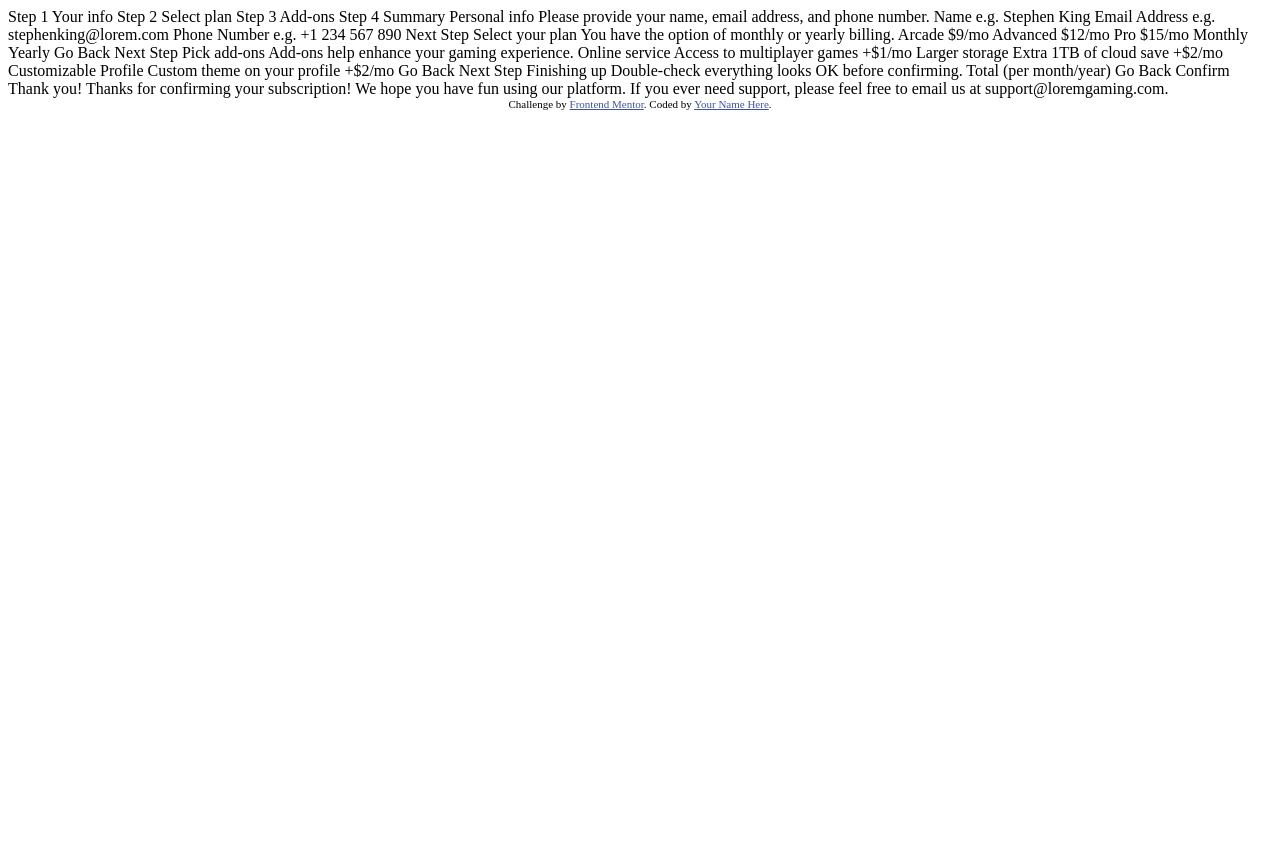
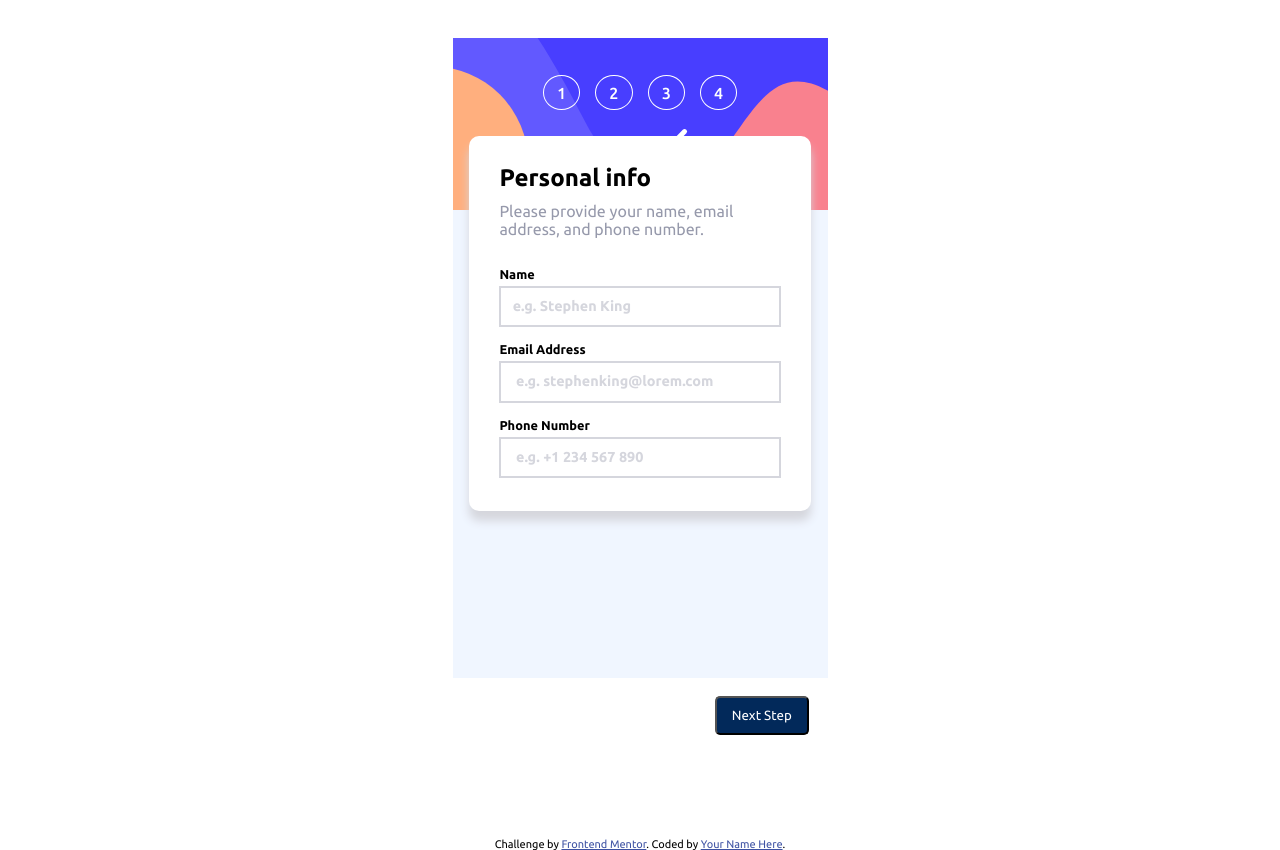
Before and after one commit to bmmar/multi-step-form-main, a plain HTML site: page index.html in a window 1280 px wide. Before the commit the page ends 800 px from the top, so only its background shows below. Drawn offline with Linux system fonts and the light colour scheme.

Commit message:
Page One complete

```diff
--- /dev/null
+++ b/app.css
@@ -0,0 +1,114 @@
+/********** Mobile Design *************/
+html {
+  height: 100%;
+}
+
+body {
+  font-family: "Ubuntu", sans-serif;
+  max-width: 375px;
+  height: 100%;
+  margin: 0 auto;
+}
+
+h1 {
+  font-size: 1.5rem;
+  margin-bottom: 10px;
+}
+
+.wrapper-blank {
+  width: 100%;
+  height: 100%;
+}
+
+.main-bkg {
+  background-color: hsl(217, 100%, 97%);
+  height: 80%;
+  margin: 10% 0 5%;
+  background-image: url("./assets/images/bg-sidebar-mobile.svg");
+  background-repeat: no-repeat;
+}
+
+.sidebar {
+  padding: 10% 0 7%;
+  display: flex;
+  justify-content: center;
+}
+
+.sidebar-number {
+  border-radius: 50%;
+  border: 1px solid hsl(0, 0%, 100%);
+  padding: 2% 3.5%;
+  margin: 0 2%;
+  font-weight: 500;
+  color: hsl(0, 0%, 100%);
+}
+.card-page-one {
+  background-color: hsl(0, 0%, 100%);
+  max-width: 75%;
+  margin: 0 auto;
+  border-radius: 10px;
+  padding: 3% 8% 6%;
+  box-shadow: 0 10px 10px hsl(231, 11%, 85%);
+}
+.request-text {
+  padding: 0 0 5%;
+  color: hsl(231, 11%, 63%);
+  margin-bottom: 10px;
+}
+
+.input-area {
+  display: flex;
+  flex-direction: column;
+  /* margin: 0 10%; */
+}
+
+.input-area label {
+  margin: 5px 0;
+  font-size: 0.8rem;
+  font-weight: 600;
+}
+.input-area input {
+  padding: 4%;
+  font-family: "Ubuntu", sans-serif;
+  border-color: hsl(231, 11%, 85%);
+  border-style: solid;
+  box-shadow: none;
+  margin-bottom: 10px;
+}
+
+input::placeholder {
+    color: hsl(231, 11%, 85%);
+    font-weight: bold;
+    font-size: 0.9rem;
+}
+
+.next-step {
+  float: right;
+  color: white;
+  background-color: hsl(213, 96%, 18%);
+  padding: 10px 15px;
+  border-radius: 5px;
+  font-family: "Ubuntu", sans-serif;
+  margin-right: 5%;
+}
+
+.step,
+.sidebar-text {
+  display: none;
+}
+
+.step-two,
+.step-three,
+.step-four,
+.step-five {
+  display: none;
+}
+
+/************** Footer ****************/
+.attribution {
+  font-size: 11px;
+  text-align: center;
+}
+.attribution a {
+  color: hsl(228, 45%, 44%);
+}
--- a/index.html
+++ b/index.html
@@ -1,126 +1,123 @@
 <!DOCTYPE html>
 <html lang="en">
   <head>
-  <meta charset="UTF-8">
-  <meta name="viewport" content="width=device-width, initial-scale=1.0"> <!-- displays site properly based on user's device -->
+    <meta charset="UTF-8" />
+    <meta name="viewport" content="width=device-width, initial-scale=1.0" />
+    <!-- displays site properly based on user's device -->
 
-  <link rel="icon" type="image/png" sizes="32x32" href="./images/favicon-32x32.png">
+    <link
+      rel="icon"
+      type="image/png"
+      sizes="32x32"
+      href="./images/favicon-32x32.png"
+    />
+    <link rel="preconnect" href="https://fonts.googleapis.com" />
+    <link rel="preconnect" href="https://fonts.gstatic.com" crossorigin />
+    <link
+      href="https://fonts.googleapis.com/css2?family=Ubuntu:wght@400;500;700&display=swap"
+      rel="stylesheet"
+    />
 
-  <title>Frontend Mentor | Multi-step form</title>
+    <link rel="stylesheet" href="./app.css" />
 
-  <!-- Feel free to remove these styles or customise in your own stylesheet 👍 -->
-  <style>
-    .attribution { font-size: 11px; text-align: center; }
-    .attribution a { color: hsl(228, 45%, 44%); }
-  </style>
+    <title>Multi-step form</title>
   </head>
   <body>
-
+    <div class="wrapper-blank">
+      <div class="main-bkg">
+        <div class="sidebar">
           <!-- Sidebar start -->
 
-  Step 1
-  Your info
-
-  Step 2
-  Select plan
-
-  Step 3
-  Add-ons
-
-  Step 4
-  Summary
+          <span class="step">Step</span><span class="sidebar-number">1</span>
+          <span class="sidebar-text">Your info</span>
+          <span class="step">Step</span><span class="sidebar-number">2</span>
+          <span class="sidebar-text">Select plan</span>
+          <span class="step">Step</span><span class="sidebar-number">3</span>
+          <span class="sidebar-text">Add-ons</span>
+          <span class="step">Step</span><span class="sidebar-number">4</span>
+          <span class="sidebar-text">Summary</span>
 
           <!-- Sidebar end -->
+        </div>
+        <div class="card-page-one">
+          <!-- Step 1 start -->
+          <h1>Personal info</h1>
+          <div class="input-area">
+            <div class="request-text">
+              Please provide your name, email address, and phone number.
+            </div>
+            <label for="full-name">Name</label>
+            <input
+              type="text"
+              id="full-name"
+              name="full-name"
+              placeholder="e.g. Stephen King"
+            />
+            <label for="email">Email Address</label>
+            <input
+              type="text"
+              id="email"
+              name="email"
+              placeholder=" e.g. stephenking@lorem.com"
+            />
+            <label for="phone-number">Phone Number</label>
+            <input
+              type="text"
+              id="phone-number"
+              name="phone-number"
+              placeholder=" e.g. +1 234 567 890"
+            />
+          </div>
+        </div>
+      </div>
+      <button class="next-step">Next Step</button>
 
-  <!-- Step 1 start -->
-
-  Personal info
-  Please provide your name, email address, and phone number.
-
-  Name
-  e.g. Stephen King
-
-  Email Address
-  e.g. stephenking@lorem.com
-
-  Phone Number
-  e.g. +1 234 567 890
-
-  Next Step
+    </div>
 
     <!-- Step 1 end -->
-
+    <div class="step-two">
       <!-- Step 2 start -->
 
-  Select your plan
-  You have the option of monthly or yearly billing.
-
-  Arcade
-  $9/mo
-
-  Advanced
-  $12/mo
-
-  Pro
-  $15/mo
-
-  Monthly
-  Yearly
-
-  Go Back
-  Next Step
+      Select your plan You have the option of monthly or yearly billing. Arcade
+      $9/mo Advanced $12/mo Pro $15/mo Monthly Yearly Go Back Next Step
 
       <!-- Step 2 end -->
-
+    </div>
+    <div class="step-three">
       <!-- Step 3 start -->
 
-  Pick add-ons
-  Add-ons help enhance your gaming experience.
-
-  Online service
-  Access to multiplayer games
-  +$1/mo
-
-  Larger storage
-  Extra 1TB of cloud save
-  +$2/mo
-
-  Customizable Profile
-  Custom theme on your profile
-  +$2/mo
-
-  Go Back
+      Pick add-ons Add-ons help enhance your gaming experience. Online service
+      Access to multiplayer games +$1/mo Larger storage Extra 1TB of cloud save
+      +$2/mo Customizable Profile Custom theme on your profile +$2/mo Go Back
       Next Step
 
       <!-- Step 3 end -->
-
+    </div>
+    <div class="step-four">
       <!-- Step 4 start -->
 
-  Finishing up
-  Double-check everything looks OK before confirming.
+      Finishing up Double-check everything looks OK before confirming.
 
       <!-- Dynamically add subscription and add-on selections here -->
 
-  Total (per month/year)
-
-  Go Back
-  Confirm
+      Total (per month/year) Go Back Confirm
 
       <!-- Step 4 end -->
-
+    </div>
+    <div class="step-five">
       <!-- Step 5 start -->
 
-  Thank you!
-
-  Thanks for confirming your subscription! We hope you have fun
-  using our platform. If you ever need support, please feel free
-  to email us at support@loremgaming.com.
+      Thank you! Thanks for confirming your subscription! We hope you have fun
+      using our platform. If you ever need support, please feel free to email us
+      at support@loremgaming.com.
 
       <!-- Step 5 end -->
-
+    </div>
     <div class="attribution">
-    Challenge by <a href="https://www.frontendmentor.io?ref=challenge" target="_blank">Frontend Mentor</a>.
-    Coded by <a href="#">Your Name Here</a>.
+      Challenge by
+      <a href="https://www.frontendmentor.io?ref=challenge" target="_blank"
+        >Frontend Mentor</a
+      >. Coded by <a href="#">Your Name Here</a>.
     </div>
   </body>
 </html>
```
Lines whose indentation alone changed are shown as unchanged.
